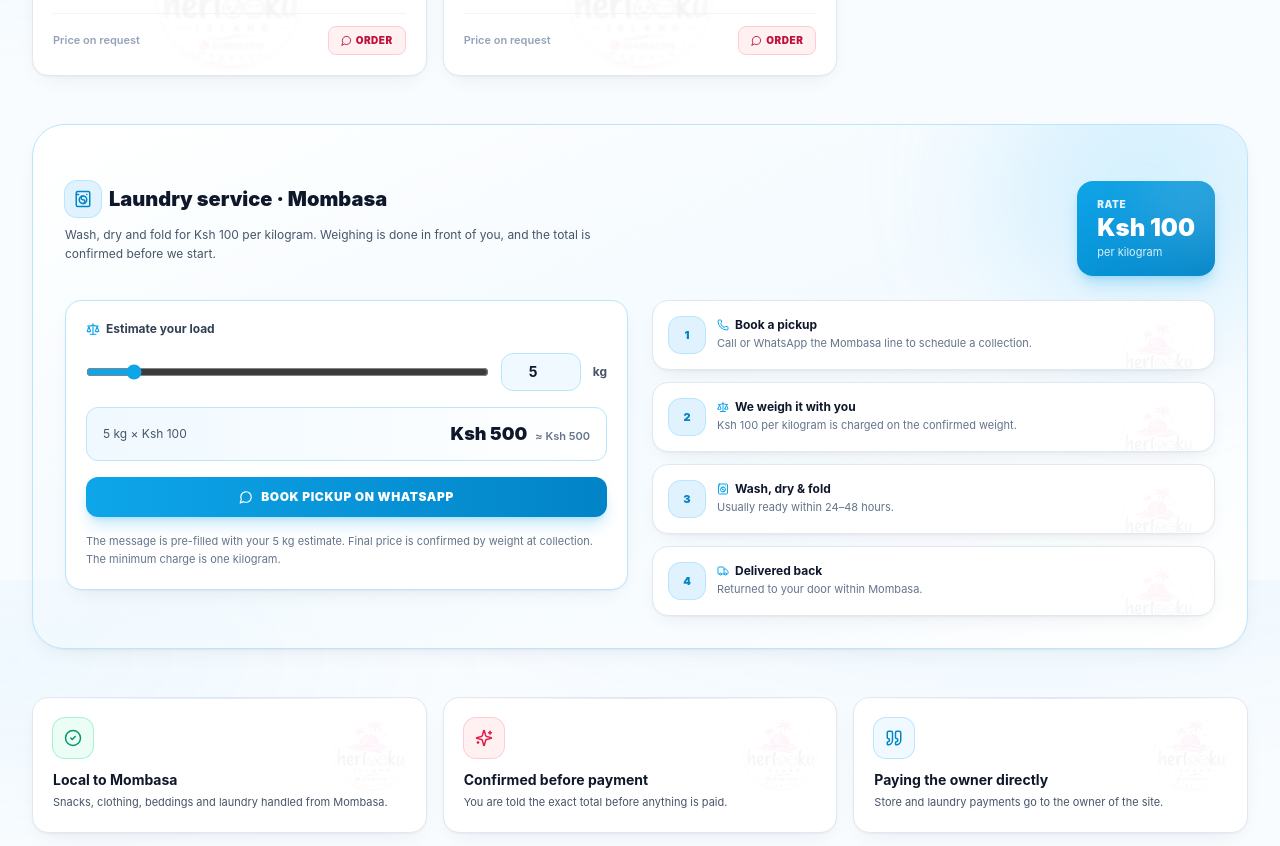
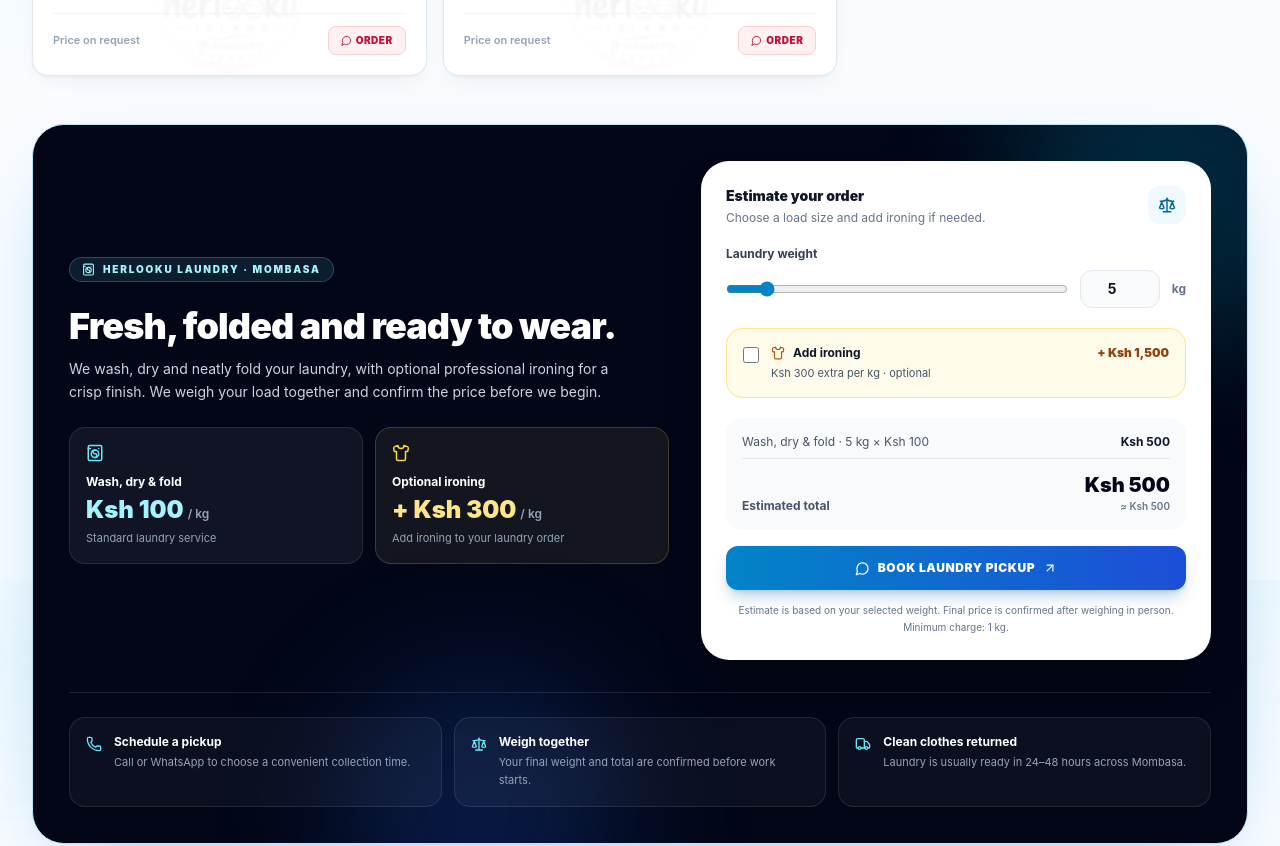
Before and after one commit to Nkandi-54/Herlooku, a Next.js app: page /shop in a window 1280 px wide. Shown: the part 1820-2666 px from the top of the page. Built offline with nearby package versions, Linux system fonts and the light colour scheme; no server answers.

Commit message:
Revamp laundry services and update contacts
Co-authored-by: Copilot <223556219+Copilot@users.noreply.github.com>

```diff
--- a/src/app/shop/page.tsx
+++ b/src/app/shop/page.tsx
@@ -20,15 +20,16 @@ import {
   Scale,
   Truck,
   Quote,
+  Mail,
 } from "lucide-react";
 import { useCurrency } from "@/context/CurrencyContext";
 import { KES_PER_USD } from "@/types";
 
-/** Transparent pink Herkolu Island badge — see public/. */
+/** Transparent pink Herlooku Island badge — see public/. */
 const ISLAND_LOGO = "/herkolu-island-logo.png";
 
-const OWNER_PHONE =
-  process.env.NEXT_PUBLIC_DEFAULT_MPESA_NUMBER || "+254 740 042 359";
+const OWNER_PHONE = "+254 740 042359";
+const OWNER_EMAIL = "herlookutaskninja@gmail.com";
 
 /** WhatsApp needs digits only, without the leading `+` or any spaces. */
 const WHATSAPP_NUMBER = OWNER_PHONE.replace(/[^\d]/g, "");
@@ -42,18 +43,18 @@ const whatsappHref = (message: string) =>
 
 /** Pre-filled order message for a single catalogue item. */
 const orderMessage = (item: string, category: string) =>
-  `Hi Herkolu Island! I'd like to order:\n\n• Item: ${item}\n• Category: ${category}\n• Quantity: \n\nPlease confirm the price and availability. Thank you!`;
+  `Hi Herlooku! I'd like to order:\n\n• Item: ${item}\n• Category: ${category}\n• Quantity: \n\nPlease confirm the price and availability. Thank you!`;
 
 /** Pre-filled request for a laundry pickup, including the live estimate. */
-const laundryMessage = (kgs: number, kes: number) =>
-  `Hi Herkolu Island! I'd like to book a laundry pickup.\n\n• Load: ${kgs} kg\n• Estimated total: Ksh ${kes.toLocaleString()}\n• Pickup area: Mombasa — \n\nPlease confirm a collection time. Thank you!`;
+const laundryMessage = (kgs: number, ironing: boolean, kes: number) =>
+  `Hi Herlooku! I'd like to book a laundry pickup.\n\n• Load: ${kgs} kg\n• Wash, dry & fold: Ksh ${(kgs * LAUNDRY_RATE_KES).toLocaleString()}\n• Ironing: ${ironing ? `Yes — Ksh ${(kgs * IRONING_RATE_KES).toLocaleString()}` : "No"}\n• Estimated total: Ksh ${kes.toLocaleString()}\n• Pickup area: Mombasa — \n\nPlease confirm a collection time. Thank you!`;
 
 const CONTACTS = [
   {
     label: "WhatsApp",
     value: OWNER_PHONE,
     href: whatsappHref(
-      "Hi Herkolu Island! I'd like to place an order.",
+      "Hi Herlooku! I'd like to place an order.",
     ),
     icon: Phone,
   },
@@ -69,10 +70,18 @@ const CONTACTS = [
     href: "#laundry",
     icon: MapPin,
   },
+  {
+    label: "Email",
+    value: OWNER_EMAIL,
+    href: `mailto:${OWNER_EMAIL}`,
+    icon: Mail,
+  },
 ];
 
 /** Ksh 100 per kilogram of laundry. */
 const LAUNDRY_RATE_KES = 100;
+/** Optional ironing service per kilogram, in addition to laundry. */
+const IRONING_RATE_KES = 300;
 
 type Category = "all" | "snacks" | "clothes" | "shoes" | "beddings";
 
@@ -241,7 +250,7 @@ const SECTION_ICON: Record<Exclude<Category, "all">, typeof Coffee> = {
 };
 
 /**
- * Faded Herkolu Island badge used as an ambient watermark behind cards.
+ * Faded Herlooku Island badge used as an ambient watermark behind cards.
  *
  * A few things are deliberate here, because this is easy to get subtly wrong:
  *
@@ -297,6 +306,7 @@ export default function ShopPage() {
   const { formatPrice } = useCurrency();
   const [category, setCategory] = useState<Category>("all");
   const [kilos, setKilos] = useState<number>(5);
+  const [includeIroning, setIncludeIroning] = useState(false);
 
   const items = useMemo(
     () =>
@@ -306,8 +316,10 @@ export default function ShopPage() {
     [category],
   );
 
-  const safeKilos = Math.max(0, Math.floor(kilos || 0));
+  const safeKilos = Math.max(1, Math.min(40, Math.floor(kilos || 1)));
   const laundryKes = safeKilos * LAUNDRY_RATE_KES;
+  const ironingKes = includeIroning ? safeKilos * IRONING_RATE_KES : 0;
+  const totalLaundryKes = laundryKes + ironingKes;
 
   const orderHref = (item: string, categoryLabel: string) =>
     whatsappHref(orderMessage(item, categoryLabel));
@@ -355,7 +367,7 @@ export default function ShopPage() {
             <div className="flex flex-wrap gap-3 pt-2">
               <a
                 href={whatsappHref(
-                  "Hi Herkolu Island! I'd like to place an order.\n\n• Items: \n• Quantity: \n• Delivery area: Mombasa — \n\nPlease confirm the price and availability. Thank you!",
+                  "Hi Herlooku! I'd like to place an order.\n\n• Items: \n• Quantity: \n• Delivery area: Mombasa — \n\nPlease confirm the price and availability. Thank you!",
                 )}
                 target="_blank"
                 rel="noopener noreferrer"
@@ -375,7 +387,7 @@ export default function ShopPage() {
             </div>
           </div>
 
-          {/* Pink Herkolu Island logo — seated on a light disc so the
+          {/* Pink Herlooku Island logo — seated on a light disc so the
               magenta artwork keeps its contrast against the rose hero. */}
           <div className="relative shrink-0 self-center justify-self-center lg:justify-self-end">
             {/* Outer bloom */}
@@ -384,7 +396,7 @@ export default function ShopPage() {
               <div className="rounded-full bg-rose-50 overflow-hidden">
                 <Image
                   src={ISLAND_LOGO}
-                  alt="Herkolu Island — coastal store and laundry in Mombasa"
+                  alt="Herlooku Island — coastal store and laundry in Mombasa"
                   width={260}
                   height={260}
                   priority
@@ -403,7 +415,7 @@ export default function ShopPage() {
       </section>
 
       {/* ─── Contact strip ──────────────────────────────────────── */}
-      <section className="grid grid-cols-1 sm:grid-cols-3 gap-3">
+      <section className="grid grid-cols-1 sm:grid-cols-2 lg:grid-cols-4 gap-3">
         {CONTACTS.map((c) => {
           const Icon = c.icon;
           return (
@@ -601,45 +613,60 @@ export default function ShopPage() {
       {/* ─── Laundry ────────────────────────────────────────────── */}
       <section
         id="laundry"
-        className="relative overflow-hidden scroll-mt-24 rounded-[2rem] border border-sky-200 bg-gradient-to-br from-white via-sky-50/60 to-white p-6 sm:p-8 space-y-6 shadow-soft"
+        className="relative isolate overflow-hidden scroll-mt-24 rounded-[2rem] border border-sky-200 bg-slate-950 p-6 text-white shadow-[0_30px_80px_-40px_rgba(2,132,199,0.55)] sm:p-9"
       >
-        <div className="absolute -top-20 -right-10 w-72 h-72 rounded-full bg-sky-300/25 blur-3xl pointer-events-none" />
-        <div className="relative flex flex-col sm:flex-row sm:items-start justify-between gap-4">
-          <div className="space-y-2">
-            <h2 className="text-xl font-black text-slate-900 flex items-center gap-2">
-              <span className="w-9 h-9 rounded-xl bg-sky-100 ring-1 ring-sky-200 text-sky-600 flex items-center justify-center">
-                <WashingMachine size={18} />
-              </span>
-              Laundry service · Mombasa
+        <div className="pointer-events-none absolute -right-20 -top-24 h-80 w-80 rounded-full bg-cyan-500/20 blur-3xl" />
+        <div className="pointer-events-none absolute -bottom-28 left-1/4 h-72 w-72 rounded-full bg-blue-600/20 blur-3xl" />
+        <div className="relative grid gap-8 lg:grid-cols-[1fr_0.85fr] lg:items-center">
+          <div className="space-y-6">
+            <div className="inline-flex items-center gap-2 rounded-full border border-cyan-300/25 bg-cyan-300/10 px-3 py-1 text-[10px] font-black uppercase tracking-[0.18em] text-cyan-200">
+              <WashingMachine size={13} />
+              Herlooku Laundry · Mombasa
+            </div>
+            <div className="space-y-3">
+              <h2 className="max-w-2xl text-3xl font-black leading-tight tracking-tight sm:text-4xl">
+                Fresh, folded and ready to wear.
               </h2>
-            <p className="text-xs text-slate-600 max-w-xl leading-relaxed">
-              Wash, dry and fold for Ksh {LAUNDRY_RATE_KES} per kilogram.
-              Weighing is done in front of you, and the total is confirmed
-              before we start.
+              <p className="max-w-xl text-sm leading-relaxed text-slate-300">
+                We wash, dry and neatly fold your laundry, with optional
+                professional ironing for a crisp finish. We weigh your load
+                together and confirm the price before we begin.
               </p>
             </div>
-          <div className="relative rounded-2xl bg-gradient-to-br from-sky-500 to-sky-600 px-5 py-4 shrink-0 overflow-hidden shadow-lg shadow-sky-500/25">
-            <div className="absolute -top-8 -right-8 w-24 h-24 rounded-full bg-white/25 blur-2xl pointer-events-none" />
-            <span className="relative text-[10px] font-black uppercase tracking-wider text-sky-100 block">
-              Rate
-            </span>
-            <span className="relative text-2xl font-black text-white">
+            <div className="grid grid-cols-1 gap-3 sm:grid-cols-2">
+              <div className="rounded-2xl border border-white/10 bg-white/[0.06] p-4">
+                <WashingMachine size={18} className="mb-3 text-cyan-300" />
+                <p className="text-xs font-bold text-white">Wash, dry & fold</p>
+                <p className="mt-1 text-2xl font-black text-cyan-200">
                   Ksh {LAUNDRY_RATE_KES}
-            </span>
-            <span className="relative text-[11px] text-sky-50/90 block">
-              per kilogram
-            </span>
+                  <span className="ml-1 text-xs font-semibold text-slate-400">/ kg</span>
+                </p>
+                <p className="mt-1 text-[11px] text-slate-400">Standard laundry service</p>
+              </div>
+              <div className="rounded-2xl border border-amber-300/20 bg-amber-200/[0.07] p-4">
+                <Shirt size={18} className="mb-3 text-amber-300" />
+                <p className="text-xs font-bold text-white">Optional ironing</p>
+                <p className="mt-1 text-2xl font-black text-amber-200">
+                  + Ksh {IRONING_RATE_KES}
+                  <span className="ml-1 text-xs font-semibold text-slate-400">/ kg</span>
+                </p>
+                <p className="mt-1 text-[11px] text-slate-400">Add ironing to your laundry order</p>
+              </div>
             </div>
           </div>
 
-        <div className="relative grid grid-cols-1 lg:grid-cols-2 gap-6 lg:items-start">
-          <div className="rounded-2xl border border-sky-200 bg-white p-5 space-y-4 shadow-soft">
-            <label
-              htmlFor="laundry-kilos"
-              className="text-xs font-bold text-slate-700 flex items-center gap-1.5"
-            >
-              <Scale size={14} className="text-sky-500" />
-              Estimate your load
+          <div className="rounded-[1.75rem] border border-white/10 bg-white p-5 text-slate-900 shadow-2xl sm:p-6">
+            <div className="mb-5 flex items-start justify-between gap-3">
+              <div>
+                <p className="text-sm font-black">Estimate your order</p>
+                <p className="mt-1 text-xs text-slate-500">Choose a load size and add ironing if needed.</p>
+              </div>
+              <span className="rounded-xl bg-sky-50 p-2.5 text-sky-700">
+                <Scale size={18} />
+              </span>
+            </div>
+            <label htmlFor="laundry-kilos" className="mb-2 block text-xs font-bold text-slate-700">
+              Laundry weight
             </label>
             <div className="flex items-center gap-3">
               <input
@@ -647,101 +674,107 @@ export default function ShopPage() {
                 type="range"
                 min={1}
                 max={40}
-                value={kilos}
-                onChange={(e) => setKilos(Number(e.target.value))}
-                className="flex-1 accent-sky-500"
+                value={safeKilos}
+                onChange={(event) => setKilos(Number(event.target.value))}
+                className="min-w-0 flex-1 accent-sky-600"
               />
               <input
                 type="number"
                 min={1}
                 max={40}
+                step={1}
                 value={kilos}
-                onChange={(e) => setKilos(Number(e.target.value))}
+                onChange={(event) => {
+                  const value = Number(event.target.value);
+                  setKilos(
+                    Number.isFinite(value)
+                      ? Math.min(40, Math.max(1, Math.floor(value)))
+                      : 1,
+                  );
+                }}
                 aria-label="Kilograms of laundry"
-                className="w-20 rounded-xl bg-sky-50 border border-sky-200 px-3 py-2 text-sm font-bold text-slate-900 text-center focus:outline-none focus:ring-2 focus:ring-sky-500"
+                className="w-20 rounded-xl border border-slate-200 bg-slate-50 px-3 py-2 text-center text-sm font-bold"
               />
-              <span className="text-xs font-bold text-slate-600">kg</span>
+              <span className="text-xs font-bold text-slate-500">kg</span>
             </div>
-            <div className="flex flex-wrap items-center justify-between gap-x-4 gap-y-1 rounded-xl bg-gradient-to-r from-sky-50 to-white border border-sky-200 px-4 py-3">
-              <span className="text-xs text-slate-600 whitespace-nowrap">
-                {safeKilos} kg × Ksh {LAUNDRY_RATE_KES}
+            <label className="mt-5 flex cursor-pointer items-start gap-3 rounded-2xl border border-amber-200 bg-amber-50 p-4 transition-colors hover:bg-amber-100/70">
+              <input
+                type="checkbox"
+                checked={includeIroning}
+                onChange={(event) => setIncludeIroning(event.target.checked)}
+                className="mt-0.5 h-4 w-4 accent-amber-600"
+              />
+              <span className="min-w-0 flex-1">
+                <span className="flex items-center gap-2 text-xs font-bold text-slate-900">
+                  <Shirt size={14} className="text-amber-700" />
+                  Add ironing
                 </span>
-              <span className="flex items-baseline gap-2 whitespace-nowrap">
-                <span className="text-lg font-black text-slate-900">
-                  Ksh {laundryKes.toLocaleString()}
+                <span className="mt-1 block text-[11px] text-slate-600">
+                  Ksh {IRONING_RATE_KES} extra per kg · optional
                 </span>
-                <span className="text-[11px] font-semibold text-slate-500">
-                  ≈ {formatPrice(laundryKes / KES_PER_USD)}
+              </span>
+              <span className="whitespace-nowrap text-xs font-black text-amber-800">
+                + Ksh {(safeKilos * IRONING_RATE_KES).toLocaleString()}
+              </span>
+            </label>
+
+            <div className="mt-5 space-y-2 rounded-2xl bg-slate-50 p-4">
+              <div className="flex justify-between gap-3 text-xs text-slate-600">
+                <span>Wash, dry & fold · {safeKilos} kg × Ksh {LAUNDRY_RATE_KES}</span>
+                <span className="font-bold text-slate-900">Ksh {laundryKes.toLocaleString()}</span>
+              </div>
+              {includeIroning && (
+                <div className="flex justify-between gap-3 text-xs text-slate-600">
+                  <span>Ironing · {safeKilos} kg × Ksh {IRONING_RATE_KES}</span>
+                  <span className="font-bold text-slate-900">Ksh {ironingKes.toLocaleString()}</span>
+                </div>
+              )}
+              <div className="flex items-end justify-between gap-3 border-t border-slate-200 pt-3">
+                <span className="text-xs font-bold text-slate-600">Estimated total</span>
+                <span className="text-right">
+                  <span className="block text-xl font-black text-slate-950">
+                    Ksh {totalLaundryKes.toLocaleString()}
+                  </span>
+                  <span className="block text-[10px] font-semibold text-slate-500">
+                    ≈ {formatPrice(totalLaundryKes / KES_PER_USD)}
                   </span>
                 </span>
               </div>
+            </div>
             <a
-              href={whatsappHref(laundryMessage(safeKilos, laundryKes))}
+              href={whatsappHref(laundryMessage(safeKilos, includeIroning, totalLaundryKes))}
               target="_blank"
               rel="noopener noreferrer"
-              className="inline-flex w-full items-center justify-center gap-2 rounded-xl bg-gradient-to-r from-sky-500 to-sky-600 px-5 py-3 text-xs font-black uppercase tracking-wider text-white shadow-lg shadow-sky-500/25 hover:from-sky-400 hover:to-sky-500 transition-all"
+              className="mt-4 inline-flex w-full items-center justify-center gap-2 rounded-xl bg-gradient-to-r from-sky-600 to-blue-700 px-5 py-3.5 text-xs font-black uppercase tracking-wider text-white shadow-lg shadow-sky-700/25 transition-all hover:-translate-y-0.5 hover:from-sky-500 hover:to-blue-600"
             >
-              <MessageCircle size={14} />
-              Book pickup on WhatsApp
+              <MessageCircle size={15} />
+              Book laundry pickup
+              <ArrowUpRight size={14} />
             </a>
-            <p className="text-[11px] text-slate-500 leading-relaxed">
-              The message is pre-filled with your {safeKilos} kg estimate. Final
-              price is confirmed by weight at collection. The minimum charge is
-              one kilogram.
+            <p className="mt-3 text-center text-[10px] leading-relaxed text-slate-500">
+              Estimate is based on your selected weight. Final price is confirmed
+              after weighing in person. Minimum charge: 1 kg.
             </p>
           </div>
+        </div>
 
-          <div className="space-y-3">
+        <div className="relative mt-8 grid gap-3 border-t border-white/10 pt-6 sm:grid-cols-3">
           {[
-              {
-                icon: Phone,
-                title: "Book a pickup",
-                body: "Call or WhatsApp the Mombasa line to schedule a collection.",
-              },
-              {
-                icon: Scale,
-                title: "We weigh it with you",
-                body: `Ksh ${LAUNDRY_RATE_KES} per kilogram is charged on the confirmed weight.`,
-              },
-              {
-                icon: WashingMachine,
-                title: "Wash, dry & fold",
-                body: "Usually ready within 24–48 hours.",
-              },
-              {
-                icon: Truck,
-                title: "Delivered back",
-                body: "Returned to your door within Mombasa.",
-              },
-            ].map((step, i) => {
+            { icon: Phone, title: "Schedule a pickup", body: "Call or WhatsApp to choose a convenient collection time." },
+            { icon: Scale, title: "Weigh together", body: "Your final weight and total are confirmed before work starts." },
+            { icon: Truck, title: "Clean clothes returned", body: "Laundry is usually ready in 24–48 hours across Mombasa." },
+          ].map((step) => {
             const Icon = step.icon;
             return (
-                <div
-                  key={step.title}
-                  className="group relative overflow-hidden flex items-start gap-3 rounded-2xl border border-slate-200 bg-white p-4 shadow-soft transition-all duration-300 hover:border-sky-300 hover:shadow-[0_18px_40px_-26px_rgba(14,165,233,0.5)]"
-                >
-                  <LogoWatermark
-                    corner="right-4 top-4"
-                    size="w-20 h-20"
-                opacity="opacity-[0.035]"
-                  />
-                  <span className="pointer-events-none absolute -right-8 -top-8 w-24 h-24 rounded-full bg-sky-300/20 blur-2xl opacity-0 group-hover:opacity-100 transition-opacity" />
-                  <span className="relative w-9 h-9 rounded-xl bg-sky-100 ring-1 ring-sky-200 text-sky-600 flex items-center justify-center shrink-0 font-black text-[11px] transition-transform duration-300 group-hover:scale-105">
-                    {i + 1}
-                  </span>
-                  <div className="relative">
-                    <span className="flex items-center gap-1.5 text-xs font-bold text-slate-900">
-                      <Icon size={12} className="text-sky-500" />
-                      {step.title}
-                    </span>
-                    <span className="block text-[11px] text-slate-500 leading-relaxed mt-0.5">
-                      {step.body}
-                    </span>
+              <div key={step.title} className="flex items-start gap-3 rounded-2xl border border-white/10 bg-white/[0.04] p-4">
+                <Icon size={16} className="mt-0.5 shrink-0 text-cyan-300" />
+                <div>
+                  <p className="text-xs font-bold text-white">{step.title}</p>
+                  <p className="mt-1 text-[11px] leading-relaxed text-slate-400">{step.body}</p>
                 </div>
               </div>
             );
           })}
-          </div>
         </div>
       </section>
 
--- a/src/i18n/en.ts
+++ b/src/i18n/en.ts
@@ -85,7 +85,7 @@ const en = {
     platformHeading: "Platform",
     getInTouch: "Get in touch",
     location: "Nairobi, Kenya · Operating nationwide",
-    emergencyLine: "Emergency line: 999 / 112",
+    emergencyLine: "Helpline:",
     zeroBookingGuarantee: "Zero Double-Booking Guarantee",
     zeroBookingBody:
       "When you pay upfront, the helper is exclusively locked to your household — enforced automatically, silent and absolute, like a ninja on the schedule.",
--- a/src/i18n/sw.ts
+++ b/src/i18n/sw.ts
@@ -723,7 +723,7 @@ const sw: Translations = {
     platformHeading: "Jukwaa",
     getInTouch: "Wasiliana nasi",
     location: "Nairobi, Kenya · Tunafanya kazi nchini kote",
-    emergencyLine: "Simu ya dharura: 999 / 112",
+    emergencyLine: "Nambari ya msaada:",
     zeroBookingGuarantee: "Uhakika wa Kutokuweka Nafasi Mara Mbili",
     zeroBookingBody:
       "Unapolipa mapema, msaidizi amefungwa kwako pekee — hii inatekelezwa kiotomatiki, kimya na kwa ukamilifu, kama ninja anayelinda ratiba yako.",
```
Also changed, not shown: src/components/Footer.tsx (+9 -3 lines), 1 other file (tests, documents, lock files or other folders). Lines whose indentation alone changed are shown as unchanged.
